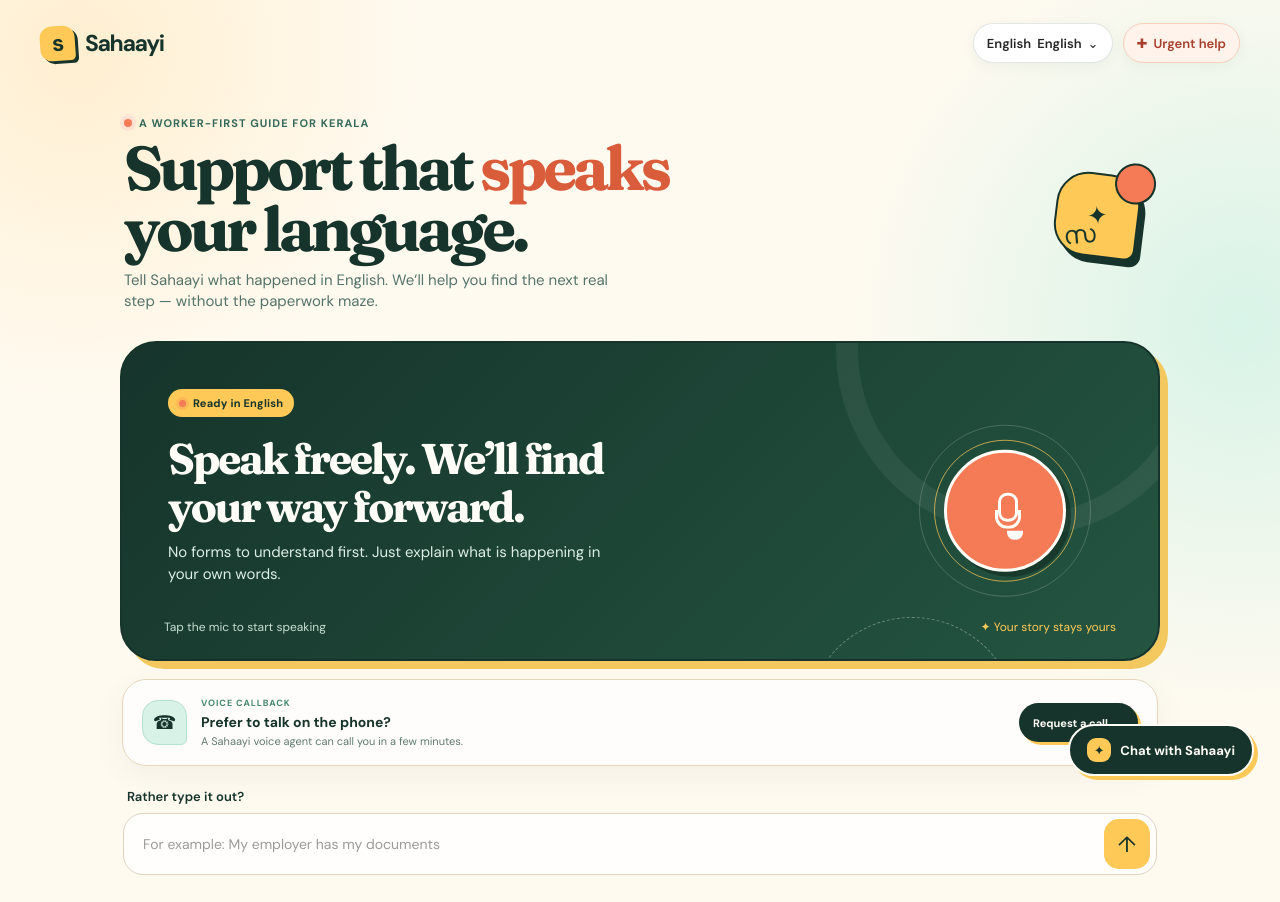
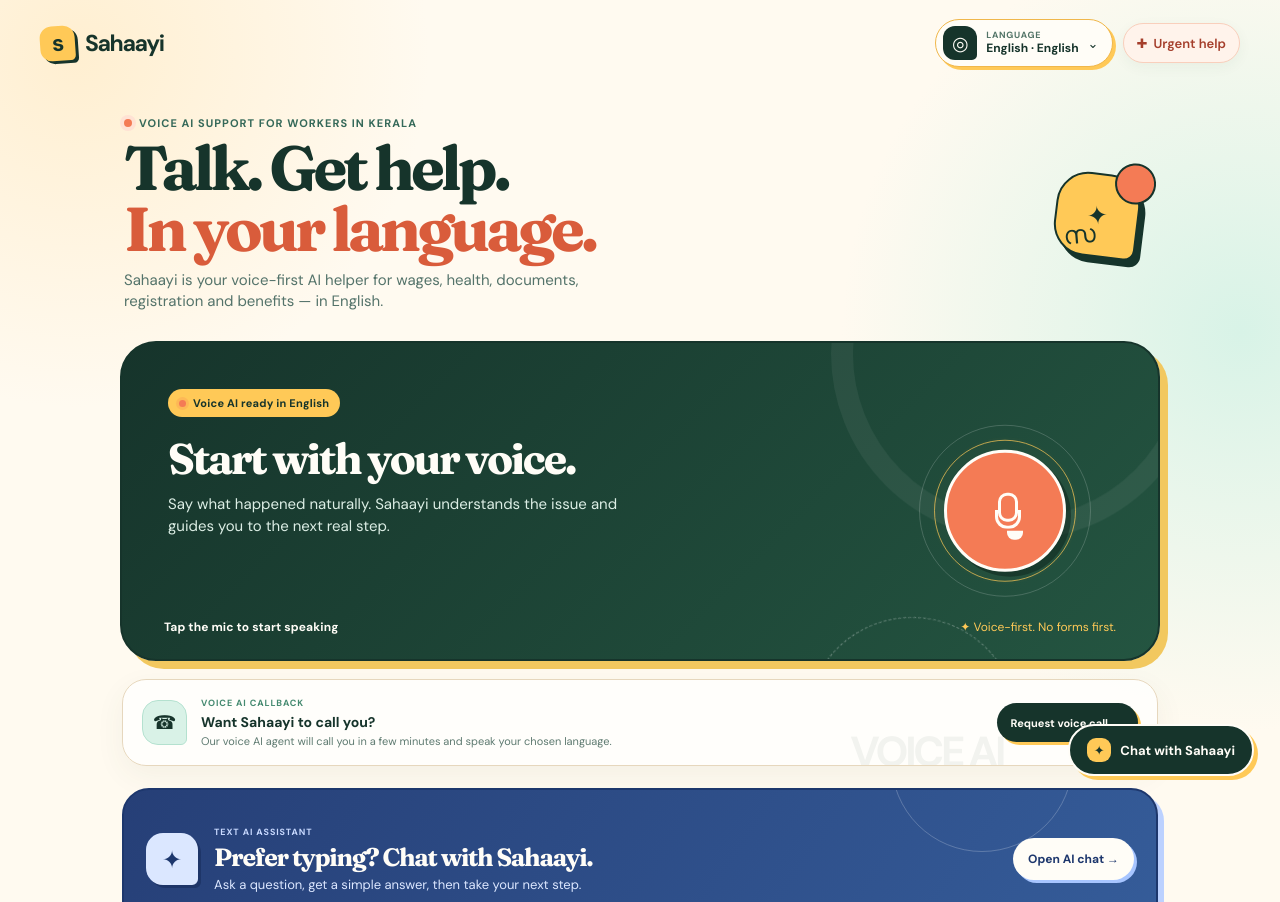
Before and after one commit to MSharooq/CodexNightline, a React (Vite) app: page / in a window 1280 px wide. Shown: the top 902 px of the page. Built offline with nearby package versions, Linux system fonts and the light colour scheme.

Commit message:
feat: prioritize voice AI experience

```diff
--- a/src/App.tsx
+++ b/src/App.tsx
@@ -1,4 +1,5 @@
-import { FormEvent, useEffect, useMemo, useState } from 'react'
+import { useEffect, useMemo, useState } from 'react'
+import type { FormEvent } from 'react'
 import { setBrowserPageLanguage } from './browserTranslation'
 
 type Page = 'home' | 'cases' | 'documents' | 'profile' | 'dashboard'
@@ -153,20 +154,6 @@
   return results[issue]
 }
 
-function detectIssue(text: string): Issue {
-  const value = text.toLowerCase()
-  if (/(wage|paid|payment|salary|contractor)/.test(value)) return 'unpaid_wages'
-  if (/(injur|hurt|hospital|ill|pain|accident)/.test(value)) return 'injury'
-  if (/(register|registration|athidhi|guest)/.test(value)) return 'registration'
-  if (/(document|id|passport|aadhar|identity)/.test(value)) return 'documents'
-  if (/(benefit|scheme|welfare|support)/.test(value)) return 'benefits'
-  return 'other'
-}
-
-function isIssue(value: unknown): value is Issue {
-  return ['unpaid_wages', 'injury', 'registration', 'documents', 'hospital', 'benefits', 'other'].includes(String(value))
-}
-
 function issueIcon(issue: Issue) {
   return ({ unpaid_wages: '₹', injury: '✚', registration: '⌁', documents: '▤', hospital: '⌖', benefits: '✦', other: '●' })[issue]
 }
@@ -176,12 +163,10 @@
   const [language, setLanguage] = useState(getInitialLanguage)
   const [isLanguageOpen, setLanguageOpen] = useState(false)
   const [isListening, setListening] = useState(false)
-  const [message, setMessage] = useState('')
   const [result, setResult] = useState<HelpResult | null>(null)
   const [showCaseSheet, setShowCaseSheet] = useState(false)
   const [caseDraft, setCaseDraft] = useState<HelpResult | null>(null)
   const [isCallbackOpen, setCallbackOpen] = useState(false)
-  const [isThinking, setThinking] = useState(false)
   const [isChatOpen, setChatOpen] = useState(false)
   const [cases, setCases] = useState(initialCases)
   const [toast, setToast] = useState('')
@@ -207,29 +192,6 @@
 
     if (nextLanguage.name === 'English') {
       void setBrowserPageLanguage(nextLanguage.name)
-    }
-  }
-
-  const askForHelp = async (event: FormEvent) => {
-    event.preventDefault()
-    const trimmed = message.trim()
-    if (!trimmed) return
-    setThinking(true)
-    setMessage('')
-    try {
-      const response = await fetch('/api/help', {
-        method: 'POST',
-        headers: { 'Content-Type': 'application/json' },
-        body: JSON.stringify({ message: trimmed, language: language.name }),
-      })
-      const data = await response.json() as { issueType?: unknown; answer?: unknown }
-      const issue = isIssue(data.issueType) ? data.issueType : detectIssue(trimmed)
-      const fallback = resultForIssue(issue, trimmed)
-      setResult({ ...fallback, summary: typeof data.answer === 'string' && data.answer.trim() ? data.answer : fallback.summary })
-    } catch {
-      setResult(resultForIssue(detectIssue(trimmed), trimmed))
-    } finally {
-      setThinking(false)
     }
   }
 
@@ -281,52 +243,45 @@
       <main className="home-page">
         <section className="welcome-row">
           <div>
-            <p className="eyebrow hero-eyebrow"><span /> A worker-first guide for Kerala</p>
-            <h1>Support that <em>speaks</em><br />your language.</h1>
-            <p className="subtle">Tell Sahaayi what happened in {language.name}. We’ll help you find the next real step — without the paperwork maze.</p>
+            <p className="eyebrow hero-eyebrow"><span /> Voice AI support for workers in Kerala</p>
+            <h1>Talk. Get help.<br /><em>In your language.</em></h1>
+            <p className="subtle">Sahaayi is your voice-first AI helper for wages, health, documents, registration and benefits — in {language.name}.</p>
           </div>
           <div className="welcome-orbit" aria-hidden="true"><span className="orbit-sun" /><span className="orbit-face">✦</span><span className="orbit-word">സ</span></div>
         </section>
 
         <section className={`voice-card ${isListening ? 'is-listening' : ''}`} aria-live="polite">
           <div className="voice-copy">
-            <span className="small-pill"><span className="pulse-dot" />{isListening ? 'Listening now' : `Ready in ${language.name}`}</span>
-            <h2>{isListening ? 'Take your time. I’m here.' : 'Speak freely. We’ll find your way forward.'}</h2>
-            <p>{isListening ? '“My contractor has not paid me for two months.”' : 'No forms to understand first. Just explain what is happening in your own words.'}</p>
+            <span className="small-pill"><span className="pulse-dot" />{isListening ? 'Voice AI is listening' : `Voice AI ready in ${language.name}`}</span>
+            <h2>{isListening ? 'Take your time. I’m listening.' : 'Start with your voice.'}</h2>
+            <p>{isListening ? '“My contractor has not paid me for two months.”' : 'Say what happened naturally. Sahaayi understands the issue and guides you to the next real step.'}</p>
           </div>
-          <button className="voice-button" type="button" onClick={startDemoVoice} aria-label="Start voice help">
+          <button className="voice-button" type="button" onClick={startDemoVoice} aria-label="Start speaking with Sahaayi voice AI">
             <span className="mic-icon" aria-hidden="true" />
             <span className="voice-ring ring-one" />
             <span className="voice-ring ring-two" />
           </button>
           <div className="voice-foot">
-            <span>{isListening ? 'Understanding your words' : 'Tap the mic to start speaking'}</span>
-            <span className="privacy-note">✦ Your story stays yours</span>
+            <span className="voice-start-label">{isListening ? 'Understanding your words' : 'Tap the mic to start speaking'}</span>
+            <span className="privacy-note">✦ Voice-first. No forms first.</span>
           </div>
         </section>
 
         <section className="call-options" aria-label="Request a phone callback">
           <div className="call-options-copy">
             <span className="call-symbol">☎</span>
-            <div><span className="call-kicker">Voice callback</span><strong>Prefer to talk on the phone?</strong><p>A Sahaayi voice agent can call you in a few minutes.</p></div>
+            <div><span className="call-kicker">Voice AI callback</span><strong>Want Sahaayi to call you?</strong><p>Our voice AI agent will call you in a few minutes and speak your chosen language.</p></div>
           </div>
           <div className="call-options-actions">
-            <button type="button" onClick={() => setCallbackOpen(true)}>Request a call <span>→</span></button>
+            <button type="button" onClick={() => setCallbackOpen(true)}>Request voice call <span>→</span></button>
           </div>
         </section>
 
-        <form className="help-input" onSubmit={askForHelp}>
-          <label htmlFor="help-message">Rather type it out?</label>
-          <div>
-            <input
-              id="help-message"
-              value={message}
-              onChange={(event) => setMessage(event.target.value)}
-              placeholder="For example: My employer has my documents"
-            />
-            <button type="submit" aria-label="Ask Sahaayi" disabled={isThinking}>{isThinking ? '…' : '↑'}</button>
-          </div>
-        </form>
+        <section className="chat-spotlight" aria-label="Chat with Sahaayi AI">
+          <div className="chat-spotlight-icon">✦</div>
+          <div className="chat-spotlight-copy"><span className="chat-kicker">Text AI assistant</span><h2>Prefer typing? Chat with Sahaayi.</h2><p>Ask a question, get a simple answer, then take your next step.</p></div>
+          <button type="button" onClick={() => setChatOpen(true)}>Open AI chat <span>→</span></button>
+        </section>
 
         <section className="quick-section">
           <div className="section-heading">
@@ -374,7 +329,7 @@
         <button type="button" className="brand" onClick={() => setPage('home')} aria-label="Sahaayi home"><span className="brand-mark">s</span><span>Sahaayi</span></button>
         <div className="top-actions">
           <div className="language-menu notranslate" translate="no">
-            <button className="language-switch" type="button" onClick={() => setLanguageOpen((open) => !open)}>{language.label}<span className="hide-on-small"> {language.name}</span><span>⌄</span></button>
+            <button className="language-switch" type="button" onClick={() => setLanguageOpen((open) => !open)}><span className="language-icon">◎</span><span className="language-copy"><small>Language</small><strong>{language.label}<span className="hide-on-small"> · {language.name}</span></strong></span><span>⌄</span></button>
             {isLanguageOpen && <div className="language-popover">{languages.map((item) => <button type="button" key={item.name} onClick={() => changeLanguage(item)}><span>{item.label}</span>{item.name === language.name && <span>✓</span>}<small>{item.name}</small></button>)}</div>}
           </div>
           <button type="button" className="emergency-link" onClick={() => setResult(resultForIssue('injury'))}><span>✚</span><span className="hide-on-small">Urgent help</span></button>
--- a/src/index.css
+++ b/src/index.css
@@ -139,4 +139,21 @@
 .two-up { gap: 16px; margin-top: 46px; }.support-card, .active-case-card { min-height: 260px; border-radius: 31px; }.support-card { background: #fffdf8; border: 1px solid #eadcc5; }.support-card-icon { color: var(--sahaayi-ink); background: var(--sahaayi-mango); border: 1px solid #eab938; }.support-card p:not(.eyebrow) { color: #5d776e; }.active-case-card { color: #fffdf7; background: #d96445; border: 2px solid #a94731; box-shadow: 6px 6px 0 #16342b; }.active-case-card h2 { color: #fffdf7; }.active-case-card p:not(.eyebrow) { color: #ffebe2; }.active-case-card .eyebrow { color: #ffe1d3; }.count-dot { color: var(--sahaayi-ink); background: var(--sahaayi-mango); }.outline-light { color: #fffdf7; border-color: rgba(255,255,255,.54); }.caseworker-link { color: #477268; }.caseworker-link span { color: #d65d3c; }
 .chat-launcher { right: 26px; bottom: 24px; color: #fffdf7; background: var(--sahaayi-ink); border: 2px solid #fffdf7; box-shadow: 4px 4px 0 var(--sahaayi-mango); }.chat-launcher span { color: var(--sahaayi-ink); background: var(--sahaayi-mango); }.chat-panel { border: 2px solid var(--sahaayi-ink); box-shadow: 8px 8px 0 var(--sahaayi-mango); }.chat-header { background: var(--sahaayi-ink); }.chat-avatar { color: var(--sahaayi-ink); background: var(--sahaayi-mango); }.chat-message.user { background: #d9f2e7; }.chat-input button { color: var(--sahaayi-ink); background: var(--sahaayi-mango); }
 .mic-icon { width: 28px; height: 37px; position: relative; transform: none; }.mic-icon::before { content: ''; position: absolute; left: 7px; top: 0; width: 14px; height: 23px; border: 3px solid currentColor; border-radius: 9px; }.mic-icon::after { content: ''; position: absolute; left: 4px; top: 17px; width: 20px; height: 16px; border: 3px solid currentColor; border-top: 0; border-radius: 0 0 12px 12px; box-shadow: 7px 16px 0 -5px currentColor; }
+
+/* Make the two AI modes and language choice obvious at first glance. */
+.language-switch { min-height: 48px; gap: 9px; padding: 5px 13px 5px 7px; color: var(--sahaayi-ink); background: #fffdf7; border: 1px solid #f0b74b; box-shadow: 3px 3px 0 var(--sahaayi-mango); }
+.language-switch:hover { transform: translate(-1px, -1px); box-shadow: 5px 5px 0 var(--sahaayi-mango); }
+.language-icon { width: 34px; height: 34px; display: grid; place-items: center; border-radius: 12px 12px 5px 12px; color: #fffdf7; background: var(--sahaayi-ink); font-size: 19px; }
+.language-copy { display: grid; gap: 1px; text-align: left; line-height: 1.05; }.language-copy small { color: #527467; font-size: 9px; font-weight: 800; letter-spacing: .08em; text-transform: uppercase; }.language-copy strong { color: var(--sahaayi-ink); font-size: 12px; }
+.language-popover { top: 55px; width: 206px; border: 2px solid var(--sahaayi-ink); box-shadow: 6px 6px 0 var(--sahaayi-mango); }.language-popover button { font-weight: 700; }.language-popover button:hover { color: var(--sahaayi-ink); background: #fff0bf; }
+.voice-card { isolation: isolate; }.voice-card::before { animation: drift 7s ease-in-out infinite; }.voice-card::after { animation: spin-slow 18s linear infinite; }
+.voice-button { animation: breathe 2.4s ease-in-out infinite; }.voice-button:hover { animation-play-state: paused; }.voice-start-label { color: #fffdf7; font-weight: 800; letter-spacing: .01em; }
+.call-options { position: relative; overflow: hidden; }.call-options::after { content: 'VOICE AI'; position: absolute; right: 154px; bottom: -14px; color: rgba(22,52,43,.055); font-size: 42px; font-weight: 800; letter-spacing: -.08em; pointer-events: none; }.call-options-copy, .call-options-actions { position: relative; z-index: 1; }
+.chat-spotlight { min-height: 142px; margin: 0 2px 48px; padding: 21px 22px; display: grid; grid-template-columns: 52px minmax(0, 1fr) auto; align-items: center; gap: 16px; color: #fffdf7; background: linear-gradient(125deg, #263f77, #355c99); border: 2px solid #1d376d; border-radius: 27px; box-shadow: 6px 6px 0 #bcd1ff; overflow: hidden; position: relative; }
+.chat-spotlight::before { content: ''; position: absolute; width: 180px; height: 180px; right: 8%; top: -120px; border-radius: 50%; border: 1px solid rgba(255,255,255,.22); }.chat-spotlight-icon { position: relative; z-index: 1; width: 52px; height: 52px; display: grid; place-items: center; color: #1d376d; background: #dbe7ff; border-radius: 17px 17px 6px 17px; font-size: 24px; box-shadow: 3px 3px 0 rgba(12,31,69,.35); }.chat-spotlight-copy { position: relative; z-index: 1; }.chat-kicker { display: block; margin-bottom: 5px; color: #c8d9ff; font-size: 9px; font-weight: 800; letter-spacing: .1em; text-transform: uppercase; }.chat-spotlight h2 { margin: 0 0 5px; color: #fffdf7; font-family: 'Fraunces', 'DM Sans', serif; font-size: 25px; letter-spacing: -.05em; }.chat-spotlight p { margin: 0; color: #dce7ff; font-size: 13px; }.chat-spotlight button { position: relative; z-index: 1; min-height: 42px; padding: 0 15px; border: 0; border-radius: 999px; color: #1d376d; background: #fffdf7; box-shadow: 3px 3px 0 #a7c5ff; font-size: 12px; font-weight: 800; white-space: nowrap; }.chat-spotlight button:hover { transform: translateY(-2px); }
+@keyframes breathe { 0%, 100% { box-shadow: 5px 5px 0 rgba(12,30,24,.45), 0 0 0 0 rgba(255,201,87,.15); } 50% { box-shadow: 5px 5px 0 rgba(12,30,24,.45), 0 0 0 14px rgba(255,201,87,0); } }
+@keyframes drift { 0%, 100% { transform: translate(0, 0); } 50% { transform: translate(-18px, 12px); } }
+@keyframes spin-slow { to { transform: rotate(360deg); } }
+@media (prefers-reduced-motion: reduce) { .voice-button, .voice-card::before, .voice-card::after { animation: none; } }
 @media (max-width: 720px) { .topbar { height: 74px; }.brand { font-size: 21px; }.welcome-row { align-items: flex-start; }.welcome-row h1 { font-size: clamp(39px, 11vw, 50px); }.welcome-orbit { width: 60px; height: 60px; margin: 11px 7px 0 0; border-radius: 23px 23px 7px 23px; box-shadow: 4px 4px 0 var(--sahaayi-ink); }.orbit-sun { width: 29px; height: 29px; top: -12px; right: -11px; }.orbit-face { font-size: 26px; }.orbit-word { font-size: 18px; left: 6px; bottom: 2px; }.voice-card { min-height: 342px; border-radius: 30px; box-shadow: 5px 5px 0 #f2c85f; }.voice-copy h2 { font-size: 31px; max-width: 300px; }.voice-copy p { max-width: 260px; }.voice-button { width: 91px; height: 91px; right: 28px; top: 52%; }.call-options { margin-top: 17px; }.call-options-actions button { width: 100%; }.quick-card { min-height: 150px; }.two-up { margin-top: 38px; }.chat-launcher { right: 16px; bottom: 81px; width: 54px; min-width: 54px; height: 54px; min-height: 54px; justify-content: center; padding: 0; border-radius: 18px 18px 7px 18px; box-shadow: 3px 3px 0 var(--sahaayi-mango); }.chat-launcher strong { display: none; }.chat-launcher span { width: 28px; height: 28px; } }
+@media (max-width: 720px) { .language-switch { min-height: 42px; padding: 4px 9px 4px 5px; gap: 6px; }.language-icon { width: 31px; height: 31px; font-size: 17px; }.language-copy small { display: none; }.language-copy strong { font-size: 11px; }.call-options::after { display: none; }.chat-spotlight { min-height: 181px; margin-bottom: 38px; padding: 18px; grid-template-columns: 45px minmax(0, 1fr); gap: 11px; border-radius: 24px; }.chat-spotlight-icon { width: 45px; height: 45px; font-size: 21px; }.chat-spotlight h2 { font-size: 22px; }.chat-spotlight p { font-size: 12px; line-height: 1.4; }.chat-spotlight button { grid-column: 2; justify-self: start; min-height: 38px; padding: 0 13px; } }
```
